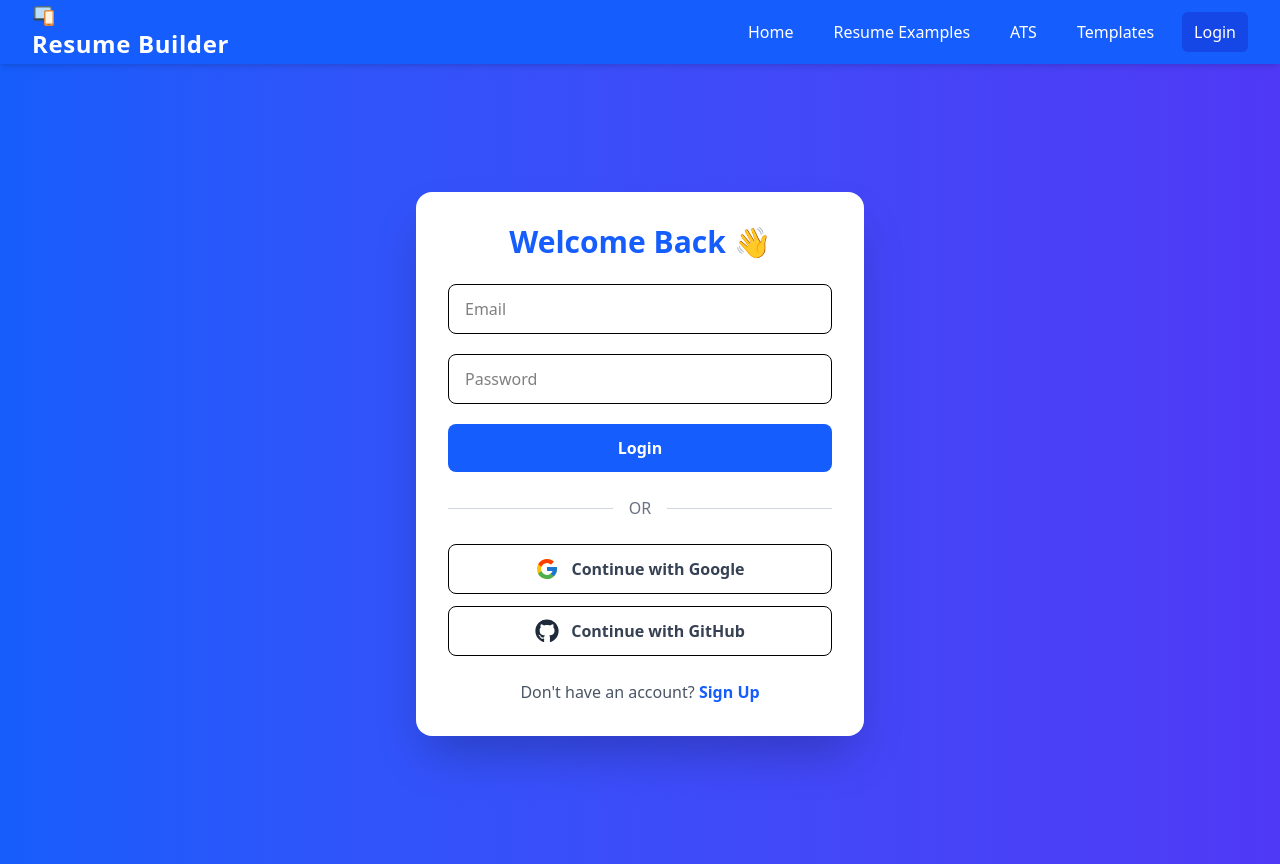
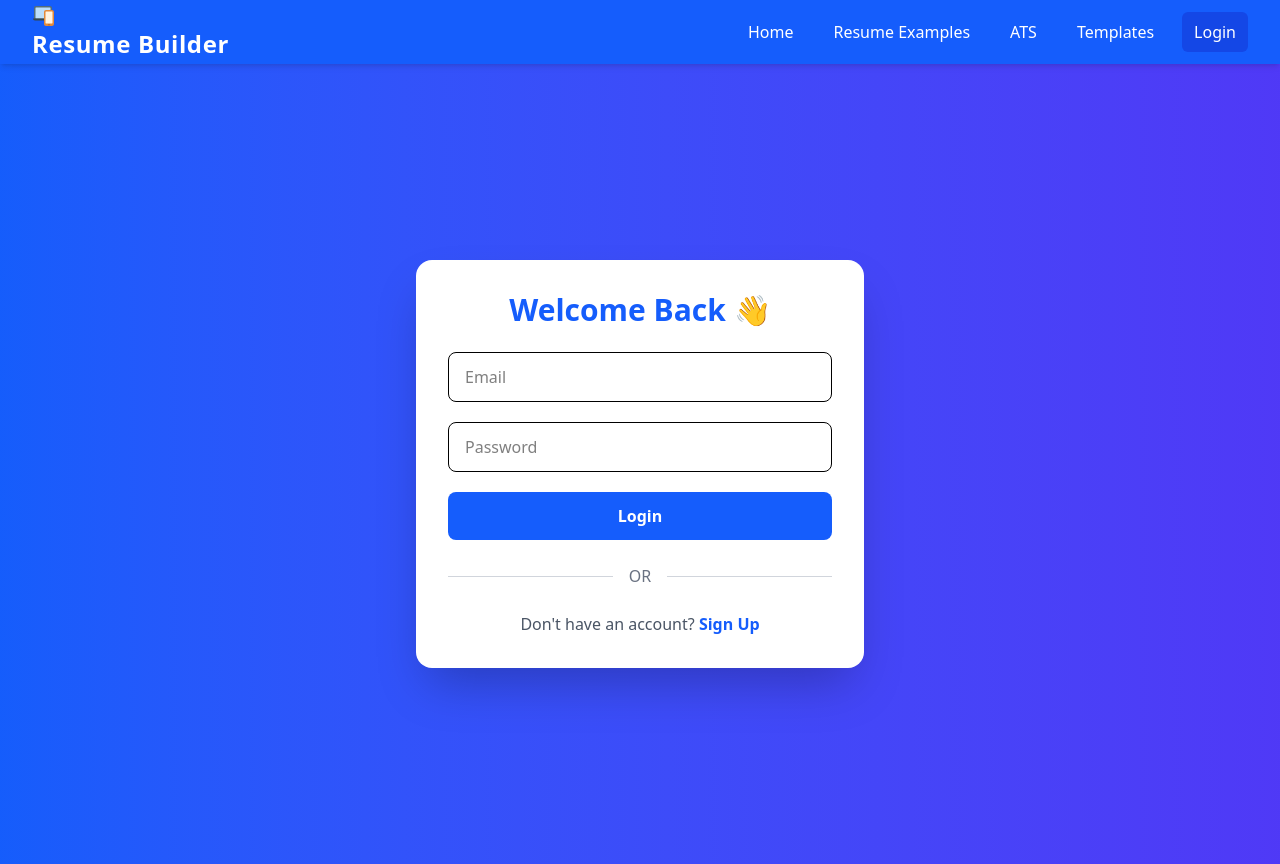
Before and after one commit to shubh-gupta145/Resume-Craft, a React (Vite) app in the folder Resume craft/frontend/: page /login in a window 1280 px wide. Built offline with nearby package versions, Linux system fonts and the light colour scheme.

Commit message:
Final Ending

```diff
--- a/Resume craft/frontend/src/components/Main components/Auth.jsx
+++ b/Resume craft/frontend/src/components/Main components/Auth.jsx
@@ -73,5 +73,4 @@ function AuthPage() {
     </div>
   );
 }
-
 export default AuthPage;
--- a/Resume craft/frontend/src/components/Main components/Login.jsx
+++ b/Resume craft/frontend/src/components/Main components/Login.jsx
@@ -148,32 +148,6 @@ function Login() {
           <span className="mx-4 text-gray-500">OR</span>
           <div className="flex-grow border-t border-gray-300"></div>
         </div>
-
-        {/* Social Login */}
-        <div className="space-y-3">
-          <motion.button
-            whileHover={{ scale: 1.05 }}
-            whileTap={{ scale: 0.95 }}
-            className="w-full flex items-center justify-center gap-3 border py-3 rounded-lg hover:bg-gray-100 transition"
-          >
-            <FcGoogle className="text-2xl" />
-            <span className="font-semibold text-gray-700">
-              Continue with Google
-            </span>
-          </motion.button>
-
-          <motion.button
-            whileHover={{ scale: 1.05 }}
-            whileTap={{ scale: 0.95 }}
-            className="w-full flex items-center justify-center gap-3 border py-3 rounded-lg hover:bg-gray-100 transition"
-          >
-            <FaGithub className="text-2xl text-gray-800" />
-            <span className="font-semibold text-gray-700">
-              Continue with GitHub
-            </span>
-          </motion.button>
-        </div>
-
         {/* Toggle between login / signup */}
         <p className="text-center mt-6 text-gray-600">
           {isLogin ? "Don't have an account?" : "Already have an account?"}{" "}
--- a/Resume craft/frontend/src/components/Main components/Template_home.jsx
+++ b/Resume craft/frontend/src/components/Main components/Template_home.jsx
@@ -1003,8 +1003,8 @@ D: (
           }]).map((edu, i) => (
             <li key={i} className="flex justify-between">
               <div>
-                      <p className="font-semibold">{edu.degree}</p>
-                      <p>{edu.school}</p>
+                <span className="font-semibold">{edu.degree} - </span>
+                <span>{edu.school}</span>
                 {edu.description && <p className="text-sm text-gray-600 mt-1">{edu.description}</p>}
               </div>
               <div className="text-sm text-gray-600">{edu.year || "Year"}</div>
@@ -1047,7 +1047,7 @@ D: (
             { projectName: "Community Garden", description: "Organized a student-led community garden project." }
           ]).map((pr, i) => (
             <li key={i}>
-                    <p className="font-semibold">{pr.projectName || pr.name}</p>
+              <p className="font-semibold">{pr.title}</p>
               {pr.description && <p className="text-sm text-gray-600 mt-1">{pr.description}</p>}
             </li>
           ))}
@@ -1064,14 +1064,17 @@ D: (
           {(formData.certifications?.length > 0 ? formData.certifications : [
             { name: "Google Analytics Certified", issuedBy: "Google", description: "Completed advanced analytics training." }
           ]).map((ce, i) => (
-                  <li key={i}>
+            <li key={i} className="flex justify-between">
+              <div>
                 <p className="font-semibold">{ce.name}</p>
-                    <p className="text-sm text-gray-600">Issued by: {ce.issuedBy}</p>
                 {ce.description && <p className="text-sm text-gray-600 mt-1">{ce.description}</p>}
+              </div>
+              <div className="text-sm text-gray-600 text-right">{ce.issuer}</div>
             </li>
           ))}
         </ul>
       </div>
+
     </div>
   </div>
 </TemplateCard>
@@ -1622,7 +1625,7 @@ D: (
     description: "Description of the project..."
   }]).map((pr, i) => (
     <div key={i} className="mt-3 text-sm">
-      <div className="font-semibold">{pr.projectName || pr.name}</div>
+      <div className="font-semibold">{pr.title}</div>
       <p className="text-white/80 mt-1">{pr.description}</p>
     </div>
   ))}
@@ -1649,8 +1652,6 @@ D: (
     </div>
   </div>
 </TemplateCard>
-
-
     ),
   };
   return (
@@ -1738,8 +1739,6 @@ D: (
   className="border p-2 rounded-lg w-full"
 />
 <button onClick={addEdu} className="px-3 py-2 bg-blue-500 text-white rounded-lg mt-1">Add Education</button>
-
-{/* Added Education Entries - जोड़ी गई शिक्षा प्रविष्टियाँ */}
 {formData.education.map((ed, i) => (
   <div key={i} className="flex justify-between items-center bg-gray-50 p-2 rounded mt-1">
     <span className="text-sm">{ed.degree} at {ed.school} ({ed.year})</span>
```
Lines whose indentation alone changed are shown as unchanged.
